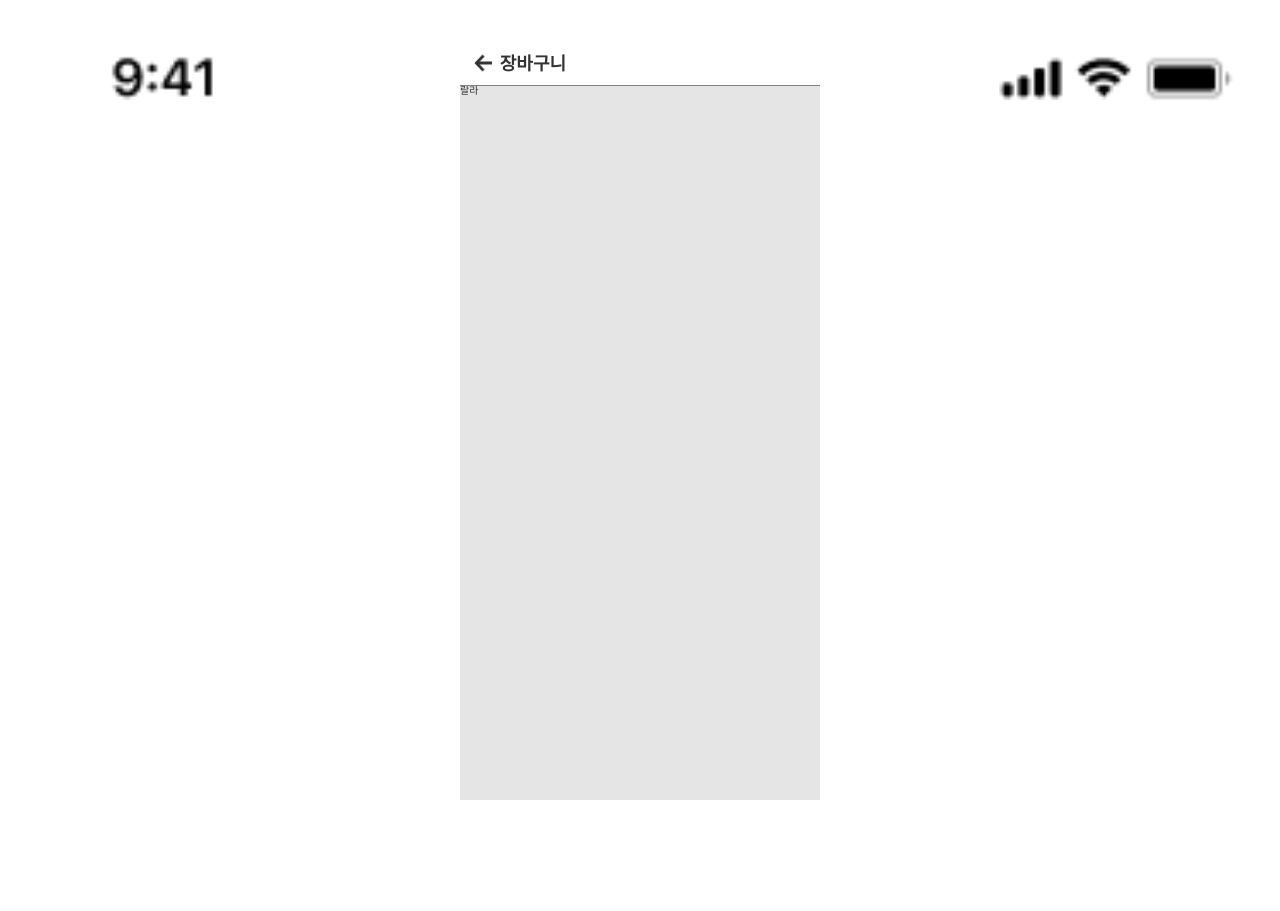
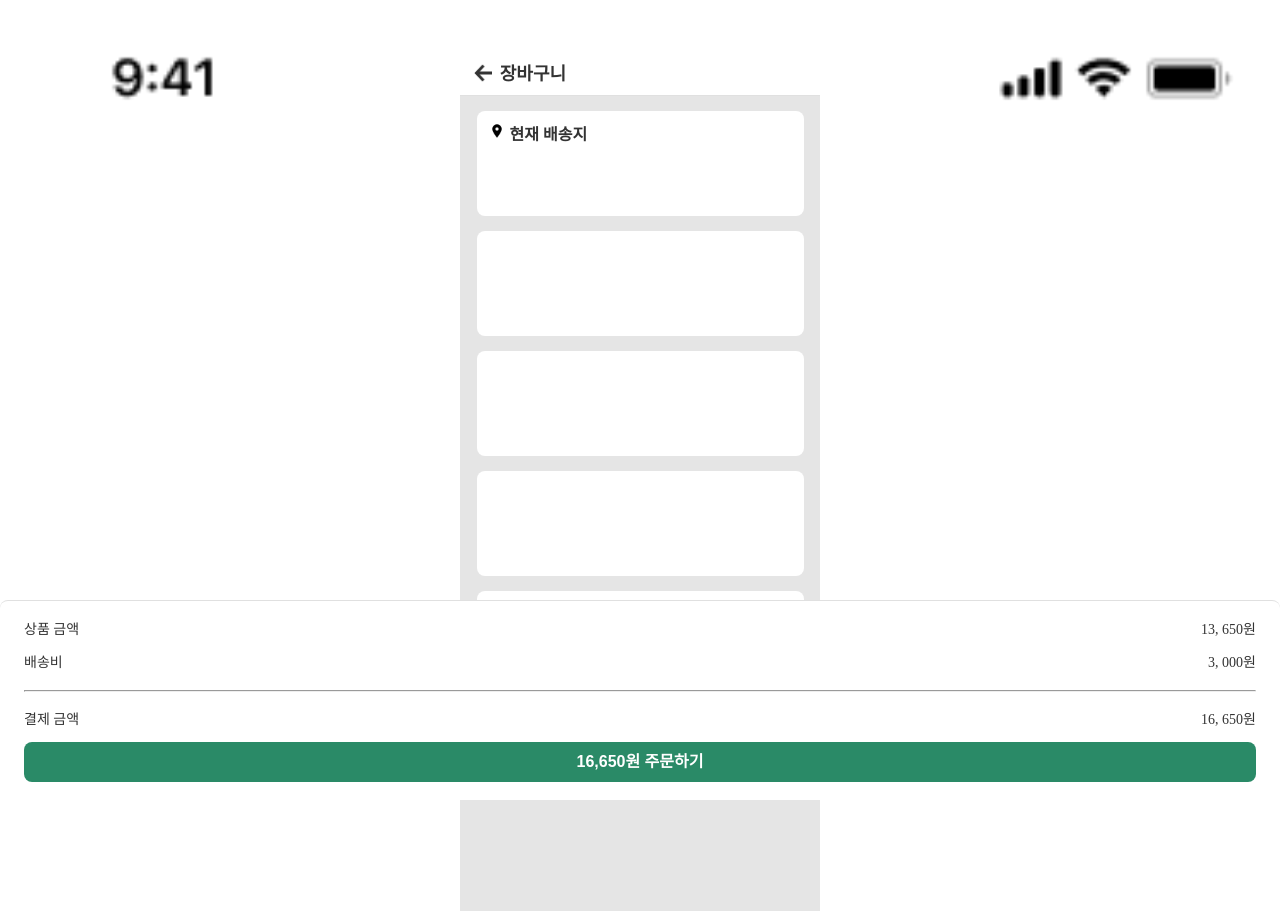
Before and after one commit to 2020-angelhack-SOS-team-front/front, a React (Create React App) app: page /cart in a window 1280 px wide. Before the commit the page ends 800 px from the top, so only its background shows below. Built offline with nearby package versions, Linux system fonts and the light colour scheme.

Commit message:
feat: Implement cart page UI

```diff
--- a/src/components/address/AddressStyle.tsx
+++ b/src/components/address/AddressStyle.tsx
@@ -82,3 +82,11 @@ export const SubmitBtn = styled.button`
     color: white;
     border-radius: 8px;
 `
+
+export const Hr = styled.hr`
+    width: 100%;
+    height: 1px;
+    margin: 0;
+    margin-top: 15px;
+    color: #E0E0E0;
+`
--- a/src/components/address/index.tsx
+++ b/src/components/address/index.tsx
@@ -3,9 +3,6 @@ import * as S from './AddressStyle'
 import UserDataContext from '../../store/UserData'
 import { RouteComponentProps } from 'react-router-dom';
 
-// user가 주소를 입력하고 '확인' 버튼을 누르면
-// 다음 페이지로 넘길 때, OO시 OO구를 넘기고
-// markets 페이지에서 요청하기
 interface Props extends RouteComponentProps { }
 
 const Address = ({ history }: Props) => {
@@ -39,6 +36,8 @@ const Address = ({ history }: Props) => {
         document.body.appendChild(script)
     }, [])
 
+    console.log(value)
+
     return (
         <>
             <img className="header" src="/images/header_img.png"></img>
--- a/src/components/cart/CartStyle.tsx
+++ b/src/components/cart/CartStyle.tsx
@@ -2,8 +2,6 @@ import styled from 'styled-components'
 
 export const Wrapper = styled.div`
     width: 100%;
-    height: 100vh;
-
     display: flex;
     flex-direction: column;
     align-items: center;
@@ -14,7 +12,7 @@ export const TitleOuterWrapper = styled.div`
   height: 96px;
   background-color: white;
   position: relative;
-  border-bottom: 1px solid gray;
+  border-bottom: 1px solid #E0E0E0;
 `
 
 export const TitleWrapper = styled.div`
@@ -41,4 +39,92 @@ export const CartOuterWrapper = styled.div`
   width: 100%;
   height: 100%;
   background-color: #E5E5E5;
+  padding: 15px 0;
+  padding-bottom: 200px;
+
+  display: flex;
+  flex-direction: column;
+  align-items: center;
+  overflow-y: auto;
 `
+
+export const CartWrapper = styled.div`
+  width: 327px;
+  height: 105px;
+  background-color: white;
+  border-radius: 8px;
+  padding: 12px;
+  margin-bottom: 15px;
+`
+
+export const ShipInfoWrapper = styled.div`
+  display: flex;
+  margin-bottom: 5px;
+`
+
+export const LocationIcon = styled.img`
+  width: 16px;
+  height: 16px;
+  margin-right: 5px;
+`
+
+export const ShipTitle = styled.h2`
+  font-weight: bold;
+  font-size: 16px;
+  line-height: 24px;
+`
+
+export const ShipContent = styled.p`
+  margin: 0;
+  padding: 0;
+  font-weight: normal;
+  font-size: 14px;
+  line-height: 21px;
+  color: #333333;
+
+`
+
+export const PurchaseInfo = styled.div`
+  width: 100%;
+  height: 200px;
+  background-color: white;
+  position: fixed;
+  bottom: 0;
+  border-radius: 8px 8px 0 0;
+  border-top: 1px solid #E0E0E0;
+  padding: 12px 24px;
+
+  display: flex;
+  flex-direction: column;
+  justify-content: space-around;
+`
+
+export const Hr = styled.hr`
+    width: 100%;
+    height: 1px;
+    margin: 5px 0;
+    color: #E0E0E0;
+`
+
+export const PurchaseRow = styled.div`
+  display: flex;
+  justify-content: space-between;
+`
+
+export const PurchaseVal = styled.span`
+  font-weight: normal;
+  font-size: 14px;
+  line-height: 21px;
+`
+
+export const PurchaseBtn = styled.button`
+  width: 100%;
+  height: 40px;
+  background-color: #2A8A67;
+  border: none;
+  border-radius: 8px;
+  color: white;
+  font-weight: bold;
+  font-size: 16px;
+  line-height: 24px;
+`
--- a/src/components/cart/index.tsx
+++ b/src/components/cart/index.tsx
@@ -1,21 +1,57 @@
-import React from 'react'
+import React, { useContext } from 'react'
 import * as S from './CartStyle'
+import UserDataContext from '../../store/UserData'
+import { RouteComponentProps } from 'react-router-dom';
 
-const Cart = () => {
-    // TODO: userData 에서 card 정보 가져오기
+interface Props extends RouteComponentProps { }
+
+const Cart = ({ history }: Props) => {
+    // TODO: userData 에서 cart와 배송지 정보 가져오기
+    const context = useContext(UserDataContext)
+    const { data: shipInfo } = context
+
+    console.log(shipInfo)
+
+
     return (
         <>
             <img className="header" src="/images/header_img.png"></img>
             <S.Wrapper>
                 <S.TitleOuterWrapper>
                     <S.TitleWrapper>
-                        <S.BackIcon src="/images/left-arrow-icon.png"></S.BackIcon>
+                        <S.BackIcon src="/images/left-arrow-icon.png" onClick={() => history.goBack()}></S.BackIcon>
                         <S.Title>장바구니</S.Title>
                     </S.TitleWrapper>
                 </S.TitleOuterWrapper>
                 <S.CartOuterWrapper>
-                    랄라
+                    <S.CartWrapper>
+                        <S.ShipInfoWrapper>
+                            <S.LocationIcon src="/images/location_icon.png" />
+                            <S.ShipTitle>현재 배송지</S.ShipTitle>
+                        </S.ShipInfoWrapper>
+                        <S.ShipContent>{shipInfo.address.concat(shipInfo.detailAddress)}</S.ShipContent>
+                    </S.CartWrapper>
+                    <S.CartWrapper></S.CartWrapper>
+                    <S.CartWrapper></S.CartWrapper>
+                    <S.CartWrapper></S.CartWrapper>
+                    <S.CartWrapper></S.CartWrapper>
                 </S.CartOuterWrapper>
+                <S.PurchaseInfo>
+                    <S.PurchaseRow>
+                        <S.PurchaseVal>상품 금액</S.PurchaseVal>
+                        <S.PurchaseVal>{"13, 650"}원</S.PurchaseVal>
+                    </S.PurchaseRow>
+                    <S.PurchaseRow>
+                        <S.PurchaseVal>배송비</S.PurchaseVal>
+                        <S.PurchaseVal>{"3, 000"}원</S.PurchaseVal>
+                    </S.PurchaseRow>
+                    <S.Hr />
+                    <S.PurchaseRow>
+                        <S.PurchaseVal>결제 금액</S.PurchaseVal>
+                        <S.PurchaseVal>{"16, 650"}원</S.PurchaseVal>
+                    </S.PurchaseRow>
+                    <S.PurchaseBtn>16,650원 주문하기</S.PurchaseBtn>
+                </S.PurchaseInfo>
             </S.Wrapper>
         </>
     )
--- a/src/components/markets/index.tsx
+++ b/src/components/markets/index.tsx
@@ -1,5 +1,6 @@
 import React, { useState, useEffect } from 'react'
 import * as S from './MarketsStyle'
+import UserDataContext from '../../store/UserData'
 
 interface MarketType {
     _id: string
--- a/src/styles/GlobalStyle.ts
+++ b/src/styles/GlobalStyle.ts
@@ -20,7 +20,7 @@ const GlobalStyle = createGlobalStyle`
     }
 
     .header {
-        position: fixed;
+        position: absolute;
         top: 0;
         left: 0;
         width: 100%;
```
Also changed, not shown: public/images/location_icon.png (added).
